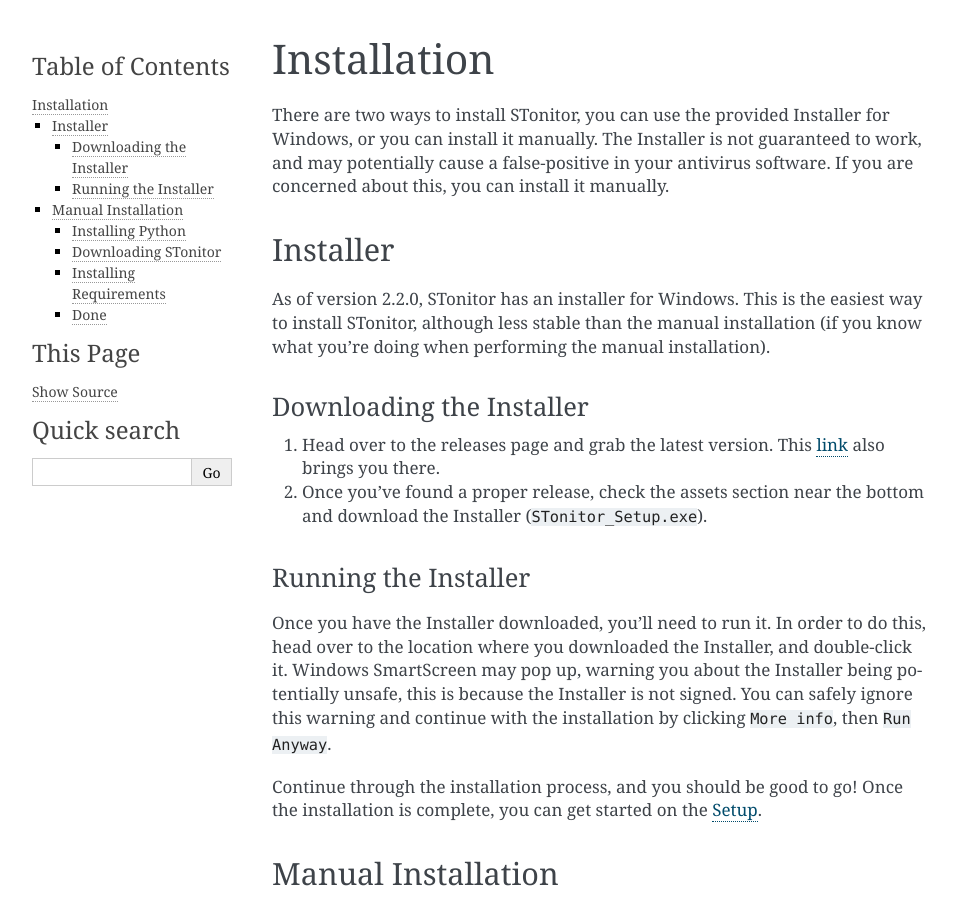
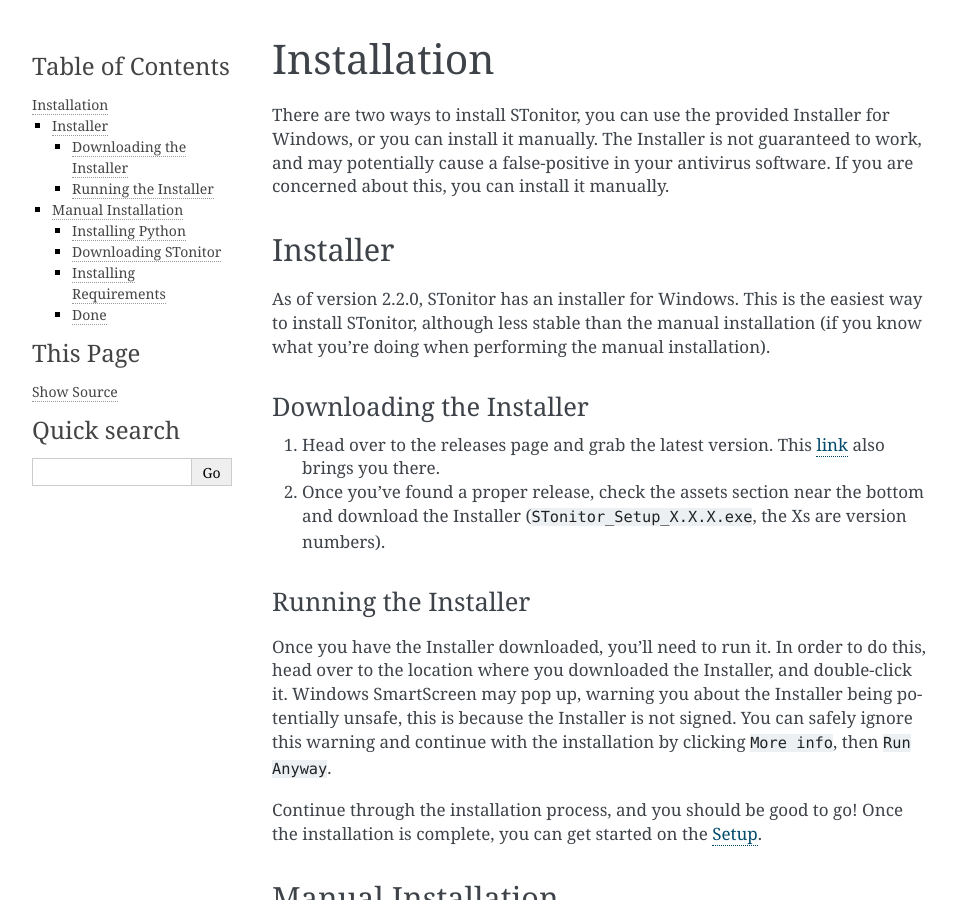
Before and after one commit to BLANK-TH/TSonitor, a Sphinx documentation site: the page built from docs/source/installation.rst, in a window 1280 px wide and 900 px high. Shown: the whole window, without its empty margins (148-1104 px from the left). Built offline with Sphinx 7.4.7, drawn with Linux system fonts in a browser that asks for light colours.

Commit message:
update docs

```diff
--- a/docs/source/installation.rst
+++ b/docs/source/installation.rst
@@ -16,7 +16,7 @@ Downloading the Installer
 ^^^^^^^^^^^^^^^^^^^^^^^^^
 
 1. Head over to the releases page and grab the latest version. This `link <https://github.com/blankdvth/STonitor/releases/latest>`_ also brings you there.
-2. Once you've found a proper release, check the assets section near the bottom and download the Installer (``STonitor_Setup.exe``).
+2. Once you've found a proper release, check the assets section near the bottom and download the Installer (``STonitor_Setup_X.X.X.exe``, the Xs are version numbers).
 
 Running the Installer
 ^^^^^^^^^^^^^^^^^^^^^
```
